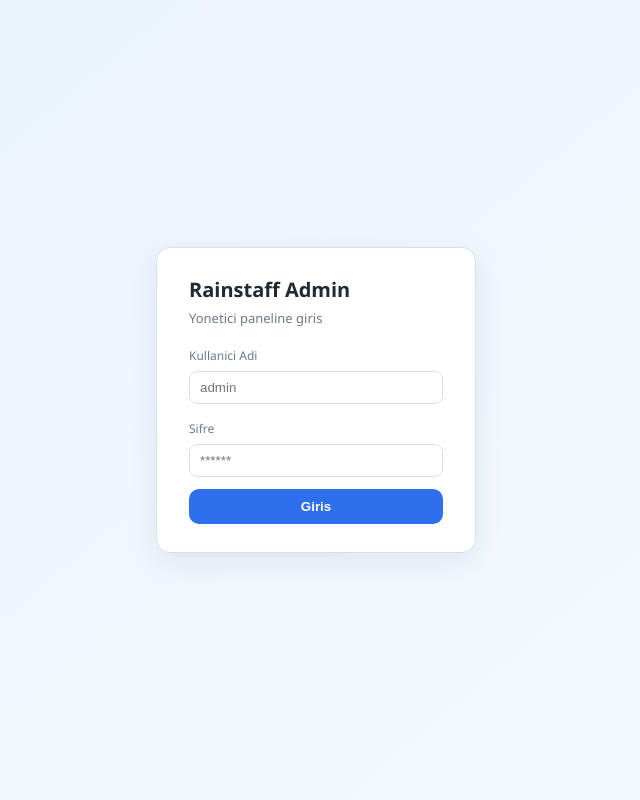
After one commit to yabujinnn06/rainstaff, a Flask app: page /login in a window 1280 px wide. The commit adds this page. Shown: the whole page, without its empty margins (324-964 px from the left). Run offline with Flask 3, Linux system fonts and the light colour scheme.

Commit message:
Add admin login and sidebar

```diff
--- a/server/app.py
+++ b/server/app.py
@@ -2,7 +2,7 @@ import os
 import sqlite3
 from datetime import datetime
 
-from flask import Flask, render_template, request, abort
+from flask import Flask, render_template, request, abort, redirect, url_for, session
 
 
 APP_DIR = os.path.dirname(__file__)
@@ -11,6 +11,7 @@ DB_PATH = os.path.join(DATA_DIR, "puantaj.db")
 API_KEY = os.environ.get("API_KEY", "")
 
 app = Flask(__name__)
+app.secret_key = os.environ.get("SESSION_SECRET", "rainstaff-secret")
 
 
 def ensure_data_dir():
@@ -45,6 +46,39 @@ def sync():
     file = request.files["db"]
     file.save(DB_PATH)
     return {"ok": True}
+
+
+def is_authenticated():
+    return session.get("user") == "admin"
+
+
+@app.before_request
+def enforce_login():
+    if request.path in ("/login", "/health", "/sync", "/static/style.css"):
+        return
+    if request.path.startswith("/static/"):
+        return
+    if not is_authenticated():
+        return redirect(url_for("login"))
+
+
+@app.route("/login", methods=["GET", "POST"])
+def login():
+    error = None
+    if request.method == "POST":
+        username = request.form.get("username", "").strip()
+        password = request.form.get("password", "").strip()
+        if username == "admin" and password == "748774":
+            session["user"] = "admin"
+            return redirect(url_for("dashboard"))
+        error = "Kullanici adi veya sifre hatali."
+    return render_template("login.html", error=error)
+
+
+@app.route("/logout")
+def logout():
+    session.clear()
+    return redirect(url_for("login"))
 
 
 def safe_count(conn, query):
--- a/server/static/style.css
+++ b/server/static/style.css
@@ -19,6 +19,64 @@ body {
   color: var(--text);
 }
 
+.login-body {
+  background: linear-gradient(140deg, #e8f1fb 0%, #f7fbff 100%);
+  display: flex;
+  align-items: center;
+  justify-content: center;
+  min-height: 100vh;
+}
+
+.login-card {
+  background: white;
+  padding: 28px 32px;
+  border-radius: 14px;
+  border: 1px solid var(--border);
+  width: 320px;
+  box-shadow: 0 10px 30px rgba(15, 45, 80, 0.08);
+}
+
+.login-card h1 {
+  margin: 0 0 6px;
+  font-size: 20px;
+}
+
+.login-card p {
+  margin: 0 0 16px;
+  color: var(--muted);
+  font-size: 13px;
+}
+
+.login-card label {
+  font-size: 12px;
+  color: var(--muted);
+}
+
+.login-card input {
+  width: 100%;
+  padding: 8px 10px;
+  margin: 6px 0 12px;
+  border: 1px solid var(--border);
+  border-radius: 8px;
+}
+
+.login-card button {
+  width: 100%;
+  padding: 10px;
+  border: none;
+  border-radius: 10px;
+  background: var(--accent);
+  color: white;
+  font-weight: 600;
+  cursor: pointer;
+}
+
+.login-error {
+  margin-bottom: 10px;
+  color: #b94a48;
+  font-size: 12px;
+}
+
 .topbar {
   background: #eaf2fb;
   border-bottom: 1px solid var(--border);
--- /dev/null
+++ b/server/templates/login.html
@@ -0,0 +1,25 @@
+<!doctype html>
+<html lang="tr">
+  <head>
+    <meta charset="utf-8" />
+    <meta name="viewport" content="width=device-width, initial-scale=1" />
+    <title>Rainstaff Admin Giris</title>
+    <link rel="stylesheet" href="{{ url_for('static', filename='style.css') }}" />
+  </head>
+  <body class="login-body">
+    <div class="login-card">
+      <h1>Rainstaff Admin</h1>
+      <p>Yonetici paneline giris</p>
+      <form method="post">
+        <label>Kullanici Adi</label>
+        <input type="text" name="username" placeholder="admin" required />
+        <label>Sifre</label>
+        <input type="password" name="password" placeholder="******" required />
+        {% if error %}
+          <div class="login-error">{{ error }}</div>
+        {% endif %}
+        <button type="submit">Giris</button>
+      </form>
+    </div>
+  </body>
+</html>
```
Also changed, not shown: other parts of server/static/style.css (+46 -0 lines), server/templates/dashboard.html (+33 -13 lines).
